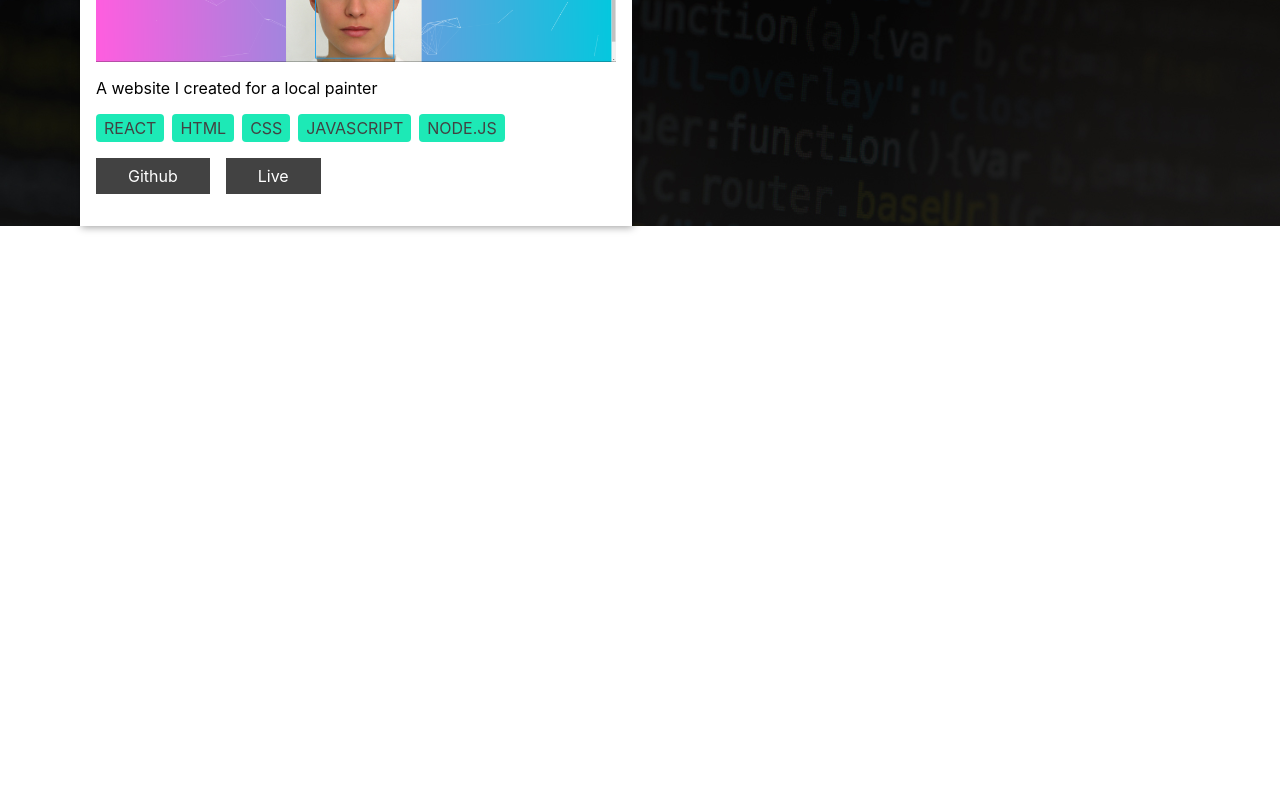
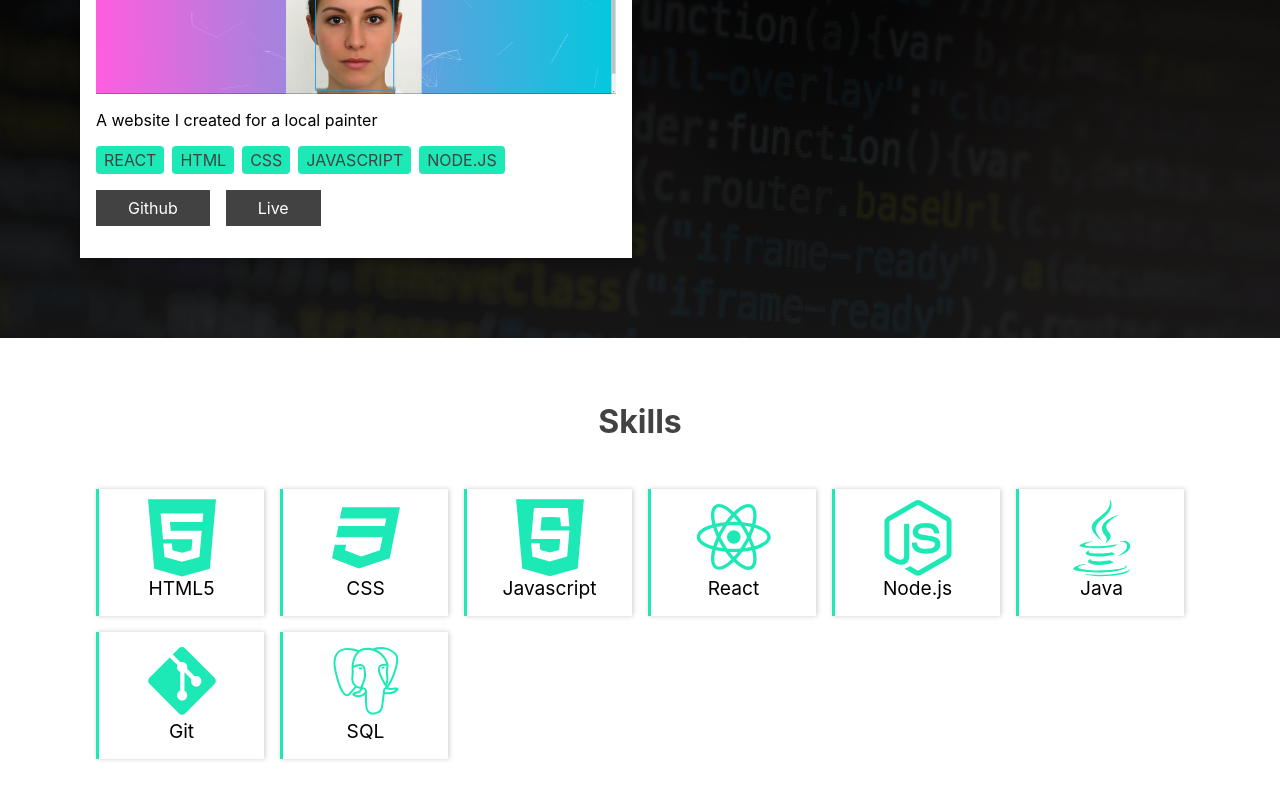
Before and after one commit to bregarulai/portfolio, a React (Create React App) app: page / in a window 1280 px wide. Shown: the part 1953-2753 px from the top of the page. Before the commit the page ends 2179 px from the top, so only its background shows below. Built offline with nearby package versions, Linux system fonts and the light colour scheme.

Commit message:
Created skills section

```diff
--- a/src/components/projecs/projects.elements.js
+++ b/src/components/projecs/projects.elements.js
@@ -6,13 +6,12 @@ export const ProjectsSection = styled.section`
   grid-template-columns: repeat(auto-fit, minmax(30rem, 1fr));
   row-gap: 1rem;
   column-gap: 1rem;
-  padding: 1rem;
   background-image: url(${image});
   background-attachment: fixed;
   background-size: cover;
   background-position: center center;
   justify-items: center;
-  padding: 0 5rem;
+  padding: 2rem 5rem 5rem 5rem;
 `;
 
 export const ProjectsTitle = styled.h2`
--- a/src/components/project/Project.js
+++ b/src/components/project/Project.js
@@ -21,8 +21,8 @@ const Project = ({ heading, image, alt, description, stack }) => {
       <ProjectImage src={image} alt={alt} />
       <ProjectText>{description}</ProjectText>
       <Stack>
-        {stack.map((tech) => {
-          return <Technology>{tech}</Technology>;
+        {stack.map((tech, index) => {
+          return <Technology key={index}>{tech}</Technology>;
         })}
       </Stack>
       <ProjectLinks>
--- /dev/null
+++ b/src/components/skills/Skills.js
@@ -0,0 +1,79 @@
+import React from "react";
+import {
+  Skill,
+  SkillIcon,
+  SkillList,
+  SkillsHeading,
+  SkillsSection,
+  SkillTitle,
+} from "./skills.elements";
+import {
+  DiCss3Full,
+  DiJavascript,
+  DiReact,
+  DiNodejsSmall,
+  DiJava,
+  DiGit,
+  DiPostgresql,
+  DiHtml5,
+} from "react-icons/di";
+
+const Skills = () => {
+  return (
+    <SkillsSection>
+      <SkillsHeading>skills</SkillsHeading>
+      <SkillList>
+        <Skill>
+          <SkillIcon>
+            <DiHtml5 />
+          </SkillIcon>
+          <SkillTitle>HTML5</SkillTitle>
+        </Skill>
+        <Skill>
+          <SkillIcon>
+            <DiCss3Full />
+          </SkillIcon>
+          <SkillTitle>CSS</SkillTitle>
+        </Skill>
+        <Skill>
+          <SkillIcon>
+            <DiJavascript />
+          </SkillIcon>
+          <SkillTitle>Javascript</SkillTitle>
+        </Skill>
+        <Skill>
+          <SkillIcon>
+            <DiReact />
+          </SkillIcon>
+          <SkillTitle>React</SkillTitle>
+        </Skill>
+        <Skill>
+          <SkillIcon>
+            <DiNodejsSmall />
+          </SkillIcon>
+          <SkillTitle>Node.js</SkillTitle>
+        </Skill>
+        <Skill>
+          <SkillIcon>
+            <DiJava />
+          </SkillIcon>
+          <SkillTitle>Java</SkillTitle>
+        </Skill>
+        <Skill>
+          <SkillIcon>
+            <DiGit />
+          </SkillIcon>
+          <SkillTitle>Git</SkillTitle>
+        </Skill>
+        <Skill>
+          <SkillIcon>
+            <DiPostgresql />
+          </SkillIcon>
+          <SkillTitle>SQL</SkillTitle>
+        </Skill>
+      </SkillList>
+    </SkillsSection>
+  );
+};
+
+export default Skills;
--- /dev/null
+++ b/src/components/skills/skills.elements.js
@@ -0,0 +1,41 @@
+import styled from "styled-components";
+
+export const SkillsSection = styled.section`
+  padding: 4rem 5rem;
+`;
+
+export const SkillsHeading = styled.h2`
+  font-size: 2rem;
+  text-transform: capitalize;
+  color: #424242;
+  margin-bottom: 2rem;
+  text-align: center;
+`;
+
+export const SkillList = styled.div`
+  display: grid;
+  grid-template-columns: repeat(auto-fit, minmax(10rem, 1fr));
+  row-gap: 1rem;
+  column-gap: 1rem;
+  padding: 1rem;
+`;
+
+export const Skill = styled.div`
+  display: flex;
+  flex-direction: column;
+  box-shadow: 1px 0 5px rgba(0, 0, 0, 0.2);
+  padding-bottom: 1rem;
+  border-left: 3px solid #1de9b6;
+`;
+
+export const SkillIcon = styled.div`
+  color: #1de9b6;
+  font-size: 6rem;
+  align-self: center;
+`;
+
+export const SkillTitle = styled.p`
+  font-size: 1.2rem;
+  margin-top: -2rem;
+  text-align: center;
+`;
--- a/src/pages/Home.js
+++ b/src/pages/Home.js
@@ -3,6 +3,7 @@ import About from "../components/about/About";
 import Banner from "../components/banner/Banner";
 import Layout from "../components/layout/Layout";
 import Projects from "../components/projecs/Projects";
+import Skills from "../components/skills/Skills";
 
 const Home = () => {
   return (
@@ -11,6 +12,7 @@ const Home = () => {
         <Banner />
         <About />
         <Projects />
+        <Skills />
       </Layout>
     </>
   );
```
